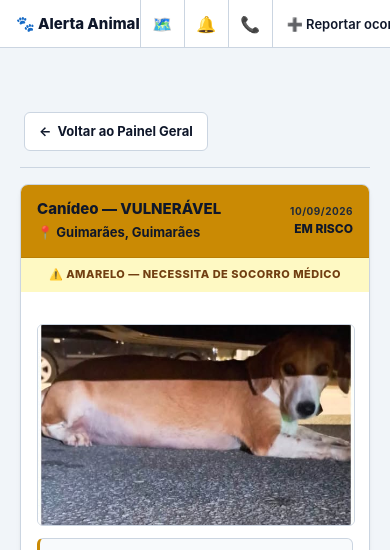
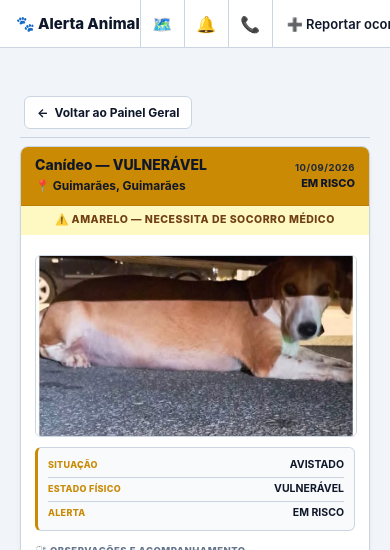
Before and after one commit to ajudaanimal/alerta, a Jekyll site: the page built from _ocorrencias/2026-010.md, in a window 390 px wide. Shown: the top 550 px of the page. Built offline with Jekyll 4.4.1, drawn with Linux system fonts in a browser that asks for light colours; some of the changed text lies outside the part shown; grey boxes are pictures that could not be loaded.

Commit message:
Update ocorrencia.html

```diff
--- a/_layouts/ocorrencia.html
+++ b/_layouts/ocorrencia.html
@@ -47,19 +47,19 @@ layout: default
     header, .fs-header, .navbar {
         width: 100%;
         box-sizing: border-box;
-        margin: 0 0 16px 0;
+        margin: 0 0 8px 0;
         border-radius: 0;
     }
 
-    /* Subtil barra de navegação exterior à ficha (continuidade com o site) */
+    /* Subtil barra de navegação exterior à ficha */
     .site-nav-bar {
-        max-width: 720px;
-        margin: 16px auto 0 auto;
+        max-width: 680px;
+        margin: 8px auto 0 auto;
         padding: 0 4px;
         display: flex;
         justify-content: space-between;
         align-items: center;
-        font-size: 11.5px;
+        font-size: 11px;
     }
 
     .site-nav-bar a {
@@ -76,15 +76,16 @@ layout: default
         color: var(--text-main);
     }
 
+    /* Otimizado para caber em ecrãs 4:3 / desktop sem scroll vertical excessivo */
     .page-wrapper {
-        max-width: 720px;
-        margin: 8px auto 16px auto;
+        max-width: 680px;
+        margin: 4px auto 12px auto;
         padding: 0;
         background: var(--card-bg);
         border: 1px solid var(--border-color);
         border-radius: 8px;
         box-shadow: 0 4px 6px -1px rgba(0,0,0,0.05), 0 2px 4px -1px rgba(0,0,0,0.03);
-        font-size: 11.5px;
+        font-size: 11px;
         overflow: hidden;
         transition: background 0.3s, border-color 0.3s;
     }
@@ -97,29 +98,29 @@ layout: default
     }
 
     .report-header-top {
-        padding: 14px 16px;
+        padding: 10px 14px;
         display: flex;
         justify-content: space-between;
         align-items: center;
-        gap: 12px;
+        gap: 10px;
         width: 100%;
         box-sizing: border-box;
         border-bottom: 1px solid rgba(0, 0, 0, 0.08);
     }
 
     .report-header h1 {
-        font-size: 15px;
+        font-size: 14px;
         font-weight: 800;
         margin: 0;
-        line-height: 1.3;
+        line-height: 1.2;
         color: #0f172a;
     }
 
     .header-location {
-        font-size: 13px;
+        font-size: 12px;
         font-weight: 700;
         color: #0f172a;
-        margin-top: 4px;
+        margin-top: 2px;
     }
 
     .map-links a {
@@ -147,7 +148,7 @@ layout: default
     }
 
     .report-header-right h3 {
-        font-size: 10px;
+        font-size: 9.5px;
         text-transform: uppercase;
         margin: 0;
         letter-spacing: 0.5px;
@@ -155,17 +156,17 @@ layout: default
     }
 
     .report-header-right h2 {
-        font-size: 12px;
+        font-size: 11px;
         font-weight: 800;
         margin: 0;
         color: #0f172a;
     }
 
     .status-banner {
-        padding: 8px 16px;
+        padding: 6px 14px;
         font-weight: 800;
         text-align: center;
-        font-size: 11px;
+        font-size: 10.5px;
         text-transform: uppercase;
         letter-spacing: 0.5px;
         width: 100%;
@@ -183,16 +184,16 @@ layout: default
     html.dark-mode .banner-yellow { background: #422006; color: #fde047; }
 
     .report-body {
-        padding: 16px;
+        padding: 12px 14px;
         display: flex;
         flex-direction: column;
-        gap: 14px;
+        gap: 10px;
     }
 
     .top-section {
         display: grid;
-        grid-template-columns: 160px 1fr;
-        gap: 12px;
+        grid-template-columns: 140px 1fr;
+        gap: 10px;
     }
 
     @media (max-width: 520px) {
@@ -200,13 +201,13 @@ layout: default
             grid-template-columns: 1fr;
         }
         .animal-img-container {
-            height: 200px !important;
+            height: 180px !important;
         }
     }
 
     .animal-img-container {
         width: 100%;
-        height: 125px;
+        height: 105px;
         border: 1px solid var(--border-color);
         background: var(--box-bg);
         display: flex;
@@ -267,7 +268,7 @@ layout: default
         background: var(--box-bg);
         border: 1px solid var(--border-color);
         border-radius: 6px;
-        padding: 8px 12px;
+        padding: 6px 10px;
         display: flex;
         flex-direction: column;
         justify-content: space-around;
@@ -277,28 +278,28 @@ layout: default
         display: flex;
         justify-content: space-between;
         align-items: center;
-        padding: 4px 0;
+        padding: 3px 0;
         border-bottom: 1px solid var(--border-color);
     }
 
     .box-row:last-child { border-bottom: none; }
     .box-row label {
-        font-size: 9.5px;
+        font-size: 9px;
         font-weight: 800;
         text-transform: uppercase;
         letter-spacing: 0.3px;
     }
     .box-row span {
-        font-size: 11px;
+        font-size: 10.5px;
         font-weight: 700;
     }
 
     .section-title {
-        font-size: 10px;
+        font-size: 9.5px;
         font-weight: 800;
         text-transform: uppercase;
         color: var(--text-muted);
-        margin: 4px 0 0 0;
+        margin: 2px 0 0 0;
         display: flex;
         justify-content: space-between;
         align-items: center;
@@ -306,39 +307,39 @@ layout: default
     }
 
     .content-box {
-        font-size: 12px;
+        font-size: 11px;
         background: var(--box-bg);
-        padding: 10px 12px;
+        padding: 8px 10px;
         border: 1px solid var(--border-color);
         border-radius: 6px;
         word-break: break-word;
-        line-height: 1.45;
+        line-height: 1.4;
         color: var(--text-main);
     }
 
     #single-case-map {
         width: 100%;
-        height: 200px;
+        height: 130px; /* Reduzido para poupar espaço vertical em ecrãs 4:3 */
         border: 1px solid var(--border-color);
         border-radius: 6px;
-        margin-top: 4px;
+        margin-top: 2px;
     }
 
     .report-footer {
         background: var(--box-bg);
         border-top: 1px solid var(--border-color);
-        padding: 12px 16px;
+        padding: 10px 14px;
         display: flex;
         justify-content: space-between;
         align-items: center;
-        font-size: 10.5px;
+        font-size: 10px;
         flex-wrap: wrap;
-        gap: 8px;
+        gap: 6px;
     }
 
     .btn-group {
         display: flex;
-        gap: 6px;
+        gap: 5px;
         flex-wrap: wrap;
     }
 
@@ -347,15 +348,15 @@ layout: default
         color: var(--text-main);
         border: 1px solid var(--border-color);
         font-weight: 700;
-        font-size: 10px;
+        font-size: 9.5px;
         cursor: pointer;
         text-decoration: none;
-        padding: 5px 10px;
+        padding: 4px 8px;
         border-radius: 4px;
         text-transform: uppercase;
         display: inline-flex;
         align-items: center;
-        gap: 4px;
+        gap: 3px;
         transition: background 0.2s;
     }
 
@@ -363,11 +364,41 @@ layout: default
         background: var(--border-color);
     }
 
+    /* Regras estritas para Impressão Perfeita em 1 Página A4 (Vectorial) */
     @media print {
-        body { background: #ffffff !important; color: #000000 !important; padding: 0; }
+        @page {
+            size: A4 portrait;
+            margin: 6mm 10mm;
+        }
+        body {
+            background: #ffffff !important;
+            color: #000000 !important;
+            padding: 0;
+            font-size: 9.5px !important;
+        }
         .site-nav-bar { display: none !important; }
-        .page-wrapper { box-shadow: none; border: none; margin: 0 auto; }
         .report-footer { display: none !important; }
+        .page-wrapper {
+            box-shadow: none !important;
+            border: none !important;
+            margin: 0 auto !important;
+            max-width: 100% !important;
+            border-radius: 0 !important;
+        }
+        .report-body {
+            padding: 6px 0 !important;
+            gap: 6px !important;
+        }
+        .animal-img-container {
+            height: 90px !important;
+        }
+        #single-case-map {
+            height: 100px !important;
+        }
+        .content-box {
+            padding: 5px 8px !important;
+            line-height: 1.35 !important;
+        }
     }
 </style>
 
@@ -414,8 +445,8 @@ layout: default
 {% endif %}
 
 <!-- Opções de navegação (visíveis no site, ocultas na impressão) -->
-<nav class="site-nav-bar hide-on-print" style="margin-bottom: 16px; padding-bottom: 16px; border-bottom: 1px solid var(--border-color, #e2e8f0);">
-    <a href="{{ '/' | relative_url }}" style="display: inline-flex; align-items: center; gap: 6px; padding: 8px 14px; background: var(--card-bg, #ffffff); border: 1px solid var(--border-color, #cbd5e1); border-radius: 6px; text-decoration: none; color: var(--text-main, #334155); font-size: 13px; font-weight: 700; transition: all 0.2s;">
+<nav class="site-nav-bar hide-on-print" style="margin-bottom: 8px; padding-bottom: 8px; border-bottom: 1px solid var(--border-color, #e2e8f0);">
+    <a href="{{ '/' | relative_url }}" style="display: inline-flex; align-items: center; gap: 6px; padding: 6px 12px; background: var(--card-bg, #ffffff); border: 1px solid var(--border-color, #cbd5e1); border-radius: 6px; text-decoration: none; color: var(--text-main, #334155); font-size: 12px; font-weight: 700; transition: all 0.2s;">
         <span>←</span> Voltar ao Painel Geral
     </a>
 </nav>
@@ -472,14 +503,14 @@ layout: default
             {% if page.observacoes %}
                 {{ page.observacoes }}
             {% else %}
-                <em style="color: var(--text-muted); font-size: 11.5px;">Sem observações adicionais registadas.</em>
+                <em style="color: var(--text-muted); font-size: 11px;">Sem observações adicionais registadas.</em>
             {% endif %}
         </div>
     </div>
 
     <h2 class="section-title">
         <span>🗺️ Localização no Mapa</span>
-        <span style="font-size: 9.5px; font-weight: normal; display: flex; align-items: center; gap: 6px;">
+        <span style="font-size: 9px; font-weight: normal; display: flex; align-items: center; gap: 6px;">
             {% if display_loc != "" %}
             <span class="map-links">
                 <a href="https://www.google.com/maps/search/?api=1&query={{ display_loc | append: ', Portugal' | url_encode }}" target="_blank" rel="noopener" title="Procurar no Google Maps">G.Maps</a> |
@@ -487,19 +518,19 @@ layout: default
             </span>
             <span style="color: var(--text-muted);">|</span>
             {% endif %}
-            <a href="{{ '/mapa.html' | relative_url }}" style="color: var(--text-muted); text-decoration: underline;">Ver Mapa Geral</a>
+            <a href="{{ '/' | relative_url }}" style="color: var(--text-muted); text-decoration: underline;">Ver no Painel Geral</a>
         </span>
     </h2>
     <div id="single-case-map"></div>
 
     {% if page.referencia %}
-    <div style="margin-top: 6px; font-size: 11px;">
+    <div style="margin-top: 4px; font-size: 10.5px;">
         🔗 <a href="{{ page.referencia }}" target="_blank" rel="noopener" style="color: var(--text-main); text-decoration: underline;">Referência (link externo)</a>
     </div>
     {% endif %}
 
     <h2 class="section-title">📝 Detalhes e Dados de Terreno</h2>
-    <div class="content-box" style="display: flex; flex-direction: column; gap: 4px;">
+    <div class="content-box" style="display: flex; flex-direction: column; gap: 3px;">
         {% assign p1_parts = "" %}
         {% if page.especie %}{% assign p1_parts = p1_parts | append: page.especie %}{% endif %}
         {% if page.estado_fisico %}{% if p1_parts != "" %}{% assign p1_parts = p1_parts | append: " • " %}{% endif %}{% assign p1_parts = p1_parts | append: page.estado_fisico %}{% endif %}
@@ -541,7 +572,7 @@ layout: default
         </div>
         <div class="btn-group">
             <button type="button" id="btn-whatsapp-share" class="btn" title="Partilhar no WhatsApp">
-                <svg width="12" height="12" viewBox="0 0 24 24" fill="currentColor" style="vertical-align: middle;"><path d="M.057 24l1.687-6.163c-1.041-1.804-1.588-3.849-1.587-5.946.003-6.556 5.338-11.891 11.893-11.891 3.181.001 6.167 1.24 8.413 3.488 2.245 2.248 3.481 5.236 3.48 8.414-.003 6.557-5.338 11.892-11.893 11.892-1.99-.001-3.951-.5-5.688-1.448l-6.305 1.654zm6.597-3.807c1.676.995 3.276 1.591 5.392 1.592 5.448 0 9.886-4.434 9.889-9.885.002-5.462-4.415-9.89-9.881-9.892-5.452 0-9.887 4.434-9.889 9.884-.001 2.225.651 3.891 1.746 5.634l-.999 3.648 3.742-.981zm11.387-5.464c-.074-.124-.272-.198-.57-.347-.297-.149-1.758-.868-2.031-.967-.272-.099-.47-.149-.669.149-.198.297-.768.967-.941 1.165-.173.198-.347.223-.644.074-.297-.149-1.255-.462-2.39-1.475-.883-.788-1.48-1.761-1.653-2.059-.173-.297-.018-.458.13-.606.134-.133.297-.347.446-.521.151-.172.2-.296.3-.495.099-.198.05-.372-.025-.521-.075-.148-.669-1.611-.916-2.206-.242-.579-.487-.501-.669-.51l-.57-.01c-.198 0-.52.074-.792.372s-1.04 1.016-1.04 2.479 1.065 2.876 1.213 3.074c.149.198 2.095 3.2 5.076 4.487.709.306 1.263.489 1.694.626.712.226 1.36.194 1.872.118.571-.085 1.758-.719 2.006-1.413.248-.695.248-1.29.173-1.414z"/></svg>
+                <svg width="11" height="11" viewBox="0 0 24 24" fill="currentColor" style="vertical-align: middle;"><path d="M.057 24l1.687-6.163c-1.041-1.804-1.588-3.849-1.587-5.946.003-6.556 5.338-11.891 11.893-11.891 3.181.001 6.167 1.24 8.413 3.488 2.245 2.248 3.481 5.236 3.48 8.414-.003 6.557-5.338 11.892-11.893 11.892-1.99-.001-3.951-.5-5.688-1.448l-6.305 1.654zm6.597-3.807c1.676.995 3.276 1.591 5.392 1.592 5.448 0 9.886-4.434 9.889-9.885.002-5.462-4.415-9.89-9.881-9.892-5.452 0-9.887 4.434-9.889 9.884-.001 2.225.651 3.891 1.746 5.634l-.999 3.648 3.742-.981zm11.387-5.464c-.074-.124-.272-.198-.57-.347-.297-.149-1.758-.868-2.031-.967-.272-.099-.47-.149-.669.149-.198.297-.768.967-.941 1.165-.173.198-.347.223-.644.074-.297-.149-1.255-.462-2.39-1.475-.883-.788-1.48-1.761-1.653-2.059-.173-.297-.018-.458.13-.606.134-.133.297-.347.446-.521.151-.172.2-.296.3-.495.099-.198.05-.372-.025-.521-.075-.148-.669-1.611-.916-2.206-.242-.579-.487-.501-.669-.51l-.57-.01c-.198 0-.52.074-.792.372s-1.04 1.016-1.04 2.479 1.065 2.876 1.213 3.074c.149.198 2.095 3.2 5.076 4.487.709.306 1.263.489 1.694.626.712.226 1.36.194 1.872.118.571-.085 1.758-.719 2.006-1.413.248-.695.248-1.29.173-1.414z"/></svg>
                 WhatsApp
             </button>
             <button type="button" onclick="navigator.clipboard.writeText(window.location.href); alert('Link copiado!');" class="btn">📋 Copiar</button>
@@ -656,10 +687,10 @@ layout: default
 
                         var circleIcon = L.divIcon({
                             className: 'custom-circle-pin',
-                            html: `<div style="background-color: ${themeColorJs}; width: 24px; height: 24px; border-radius: 50%; border: 2px solid #ffffff; box-shadow: 0 3px 6px rgba(0,0,0,0.3);"></div>`,
-                            iconSize: [24, 24],
-                            iconAnchor: [12, 12],
-                            popupAnchor: [0, -12]
+                            html: `<div style="background-color: ${themeColorJs}; width: 22px; height: 22px; border-radius: 50%; border: 2px solid #ffffff; box-shadow: 0 2px 4px rgba(0,0,0,0.3);"></div>`,
+                            iconSize: [22, 22],
+                            iconAnchor: [11, 11],
+                            popupAnchor: [0, -11]
                         });
 
                         var popupContent = "<b>{{ page.especie }}</b>";
```
